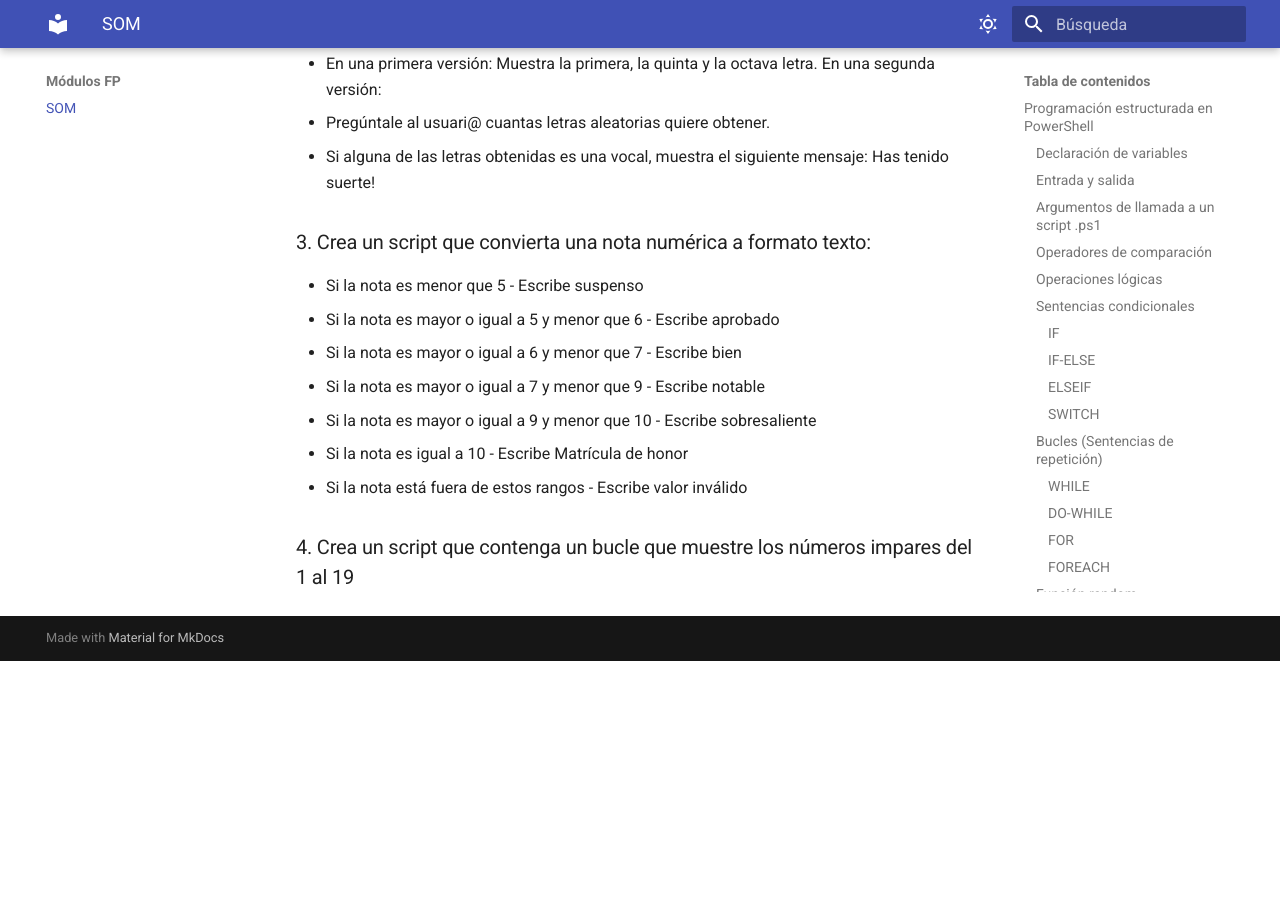
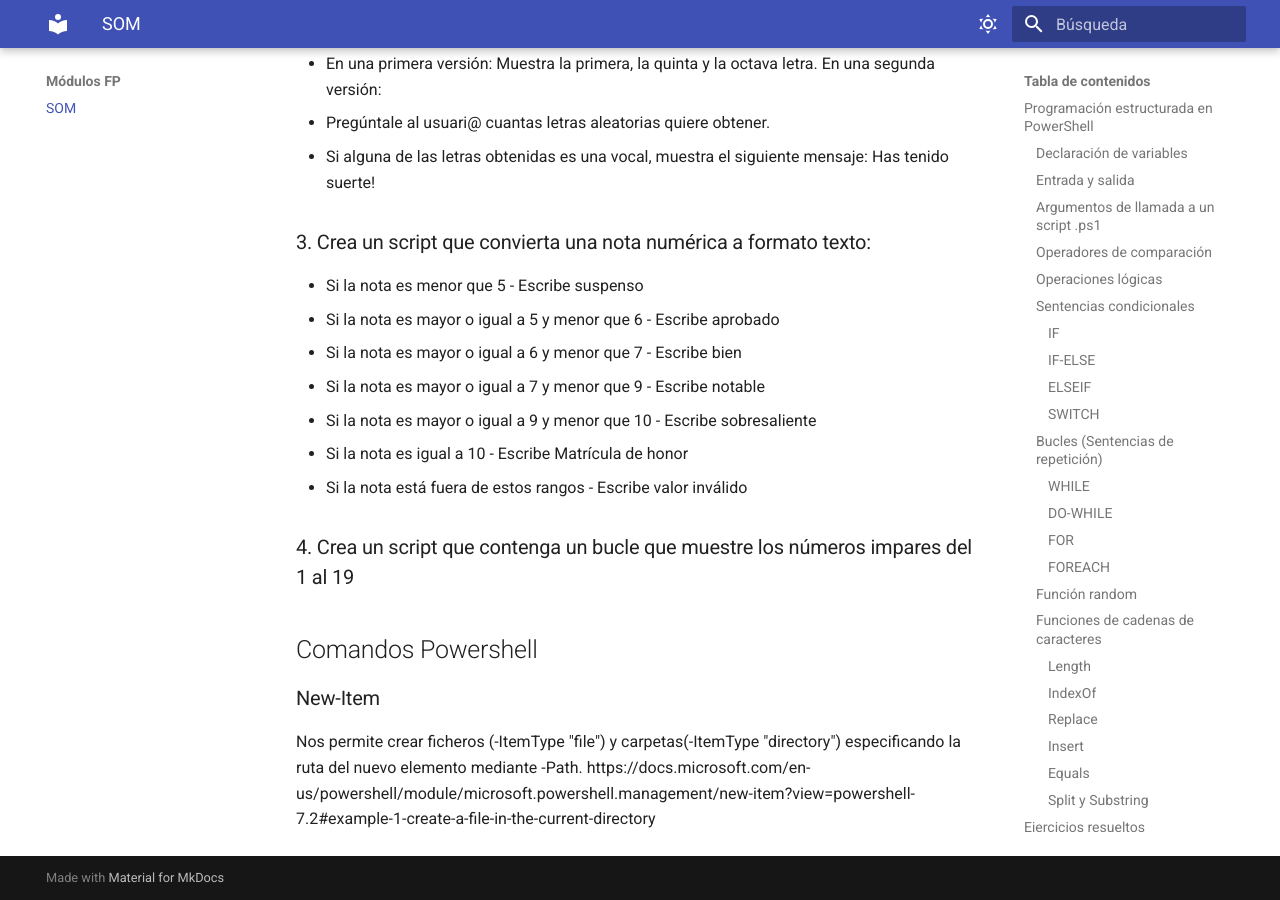
Before and after one commit to fernandoalvarezfp/fernandoalvarezfp.github.io, an MkDocs documentation site: the page built from docs/SOM.md, in a window 1280 px wide and 900 px high, scrolled down 11179 px. Built offline with MkDocs 1.6.1 and Material for MkDocs 9.7.7, drawn with Linux system fonts in a browser that asks for light colours; before the commit the page ends 11840 px from its top, so only the background shows below that.

Commit message:
Update SOM.md

```diff
--- a/docs/SOM.md
+++ b/docs/SOM.md
@@ -512,3 +512,8 @@ En una segunda versión:
 - Si la nota está fuera de estos rangos - Escribe valor inválido
 
 ### 4. Crea un script que contenga un bucle que muestre los números impares del 1 al 19
+
+## Comandos Powershell
+### New-Item
+Nos permite crear ficheros (-ItemType "file") y carpetas(-ItemType "directory") especificando la ruta del nuevo elemento mediante -Path.
+https://docs.microsoft.com/en-us/powershell/module/microsoft.powershell.management/new-item?view=powershell-7.2#example-1-create-a-file-in-the-current-directory
```
